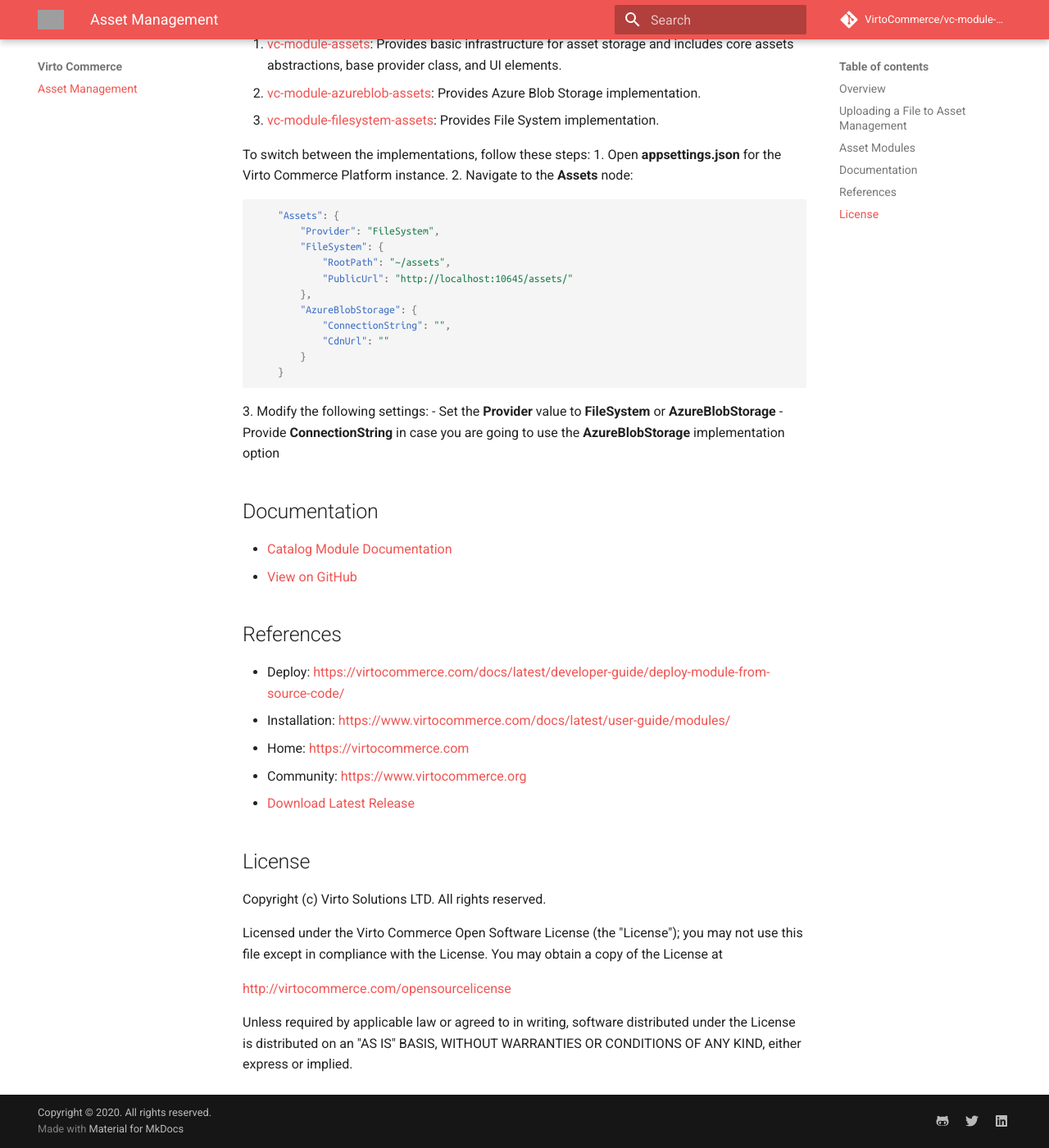
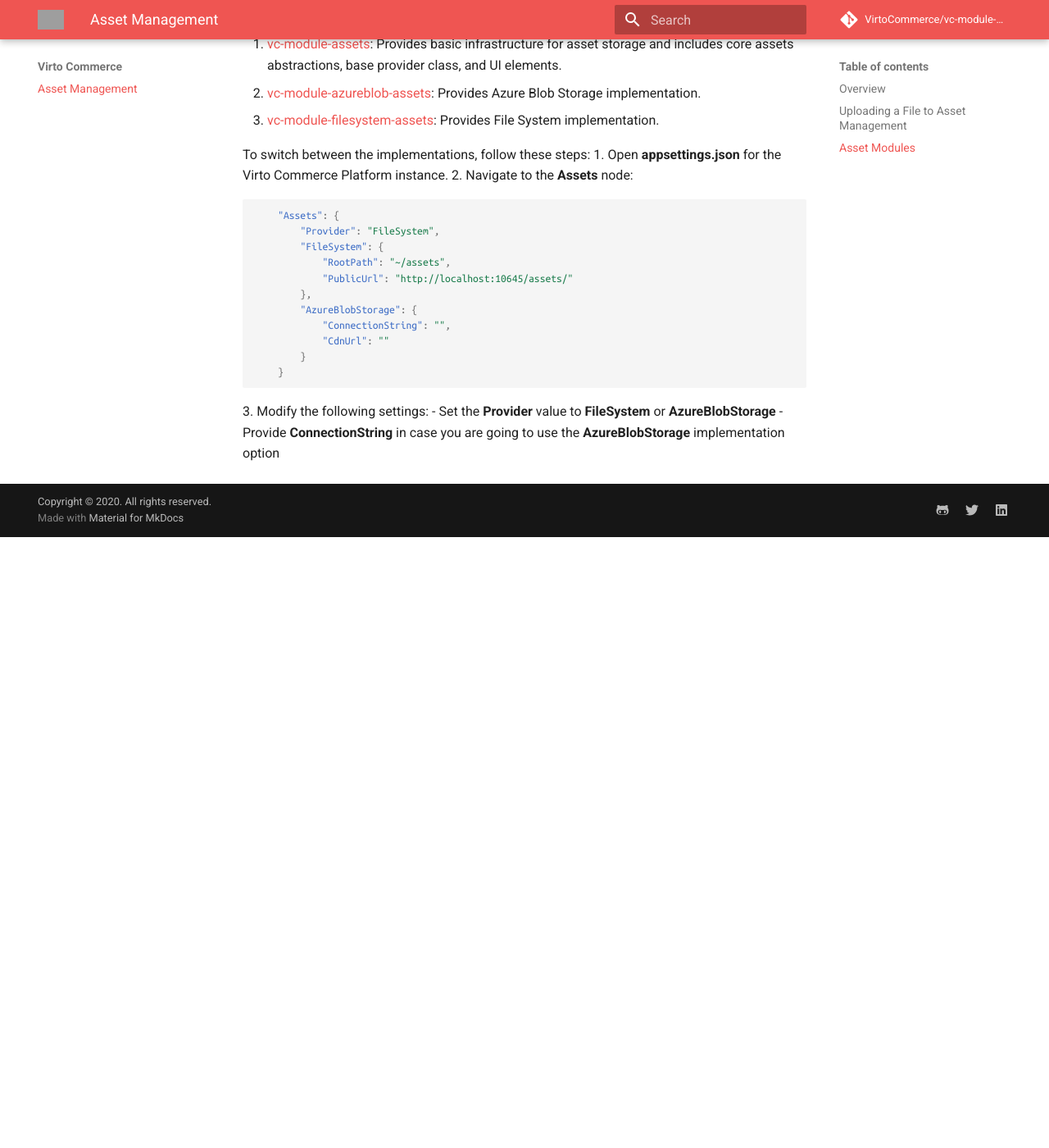
Before and after one commit to VirtoCommerce/vc-module-assets, an MkDocs documentation site: the page built from docs/index.md, in a window 1280 px wide and 1400 px high, scrolled down 1994 px. Shown: the whole window at 82% size. Built offline with MkDocs 1.6.1 and Material for MkDocs 9.7.7, drawn with Linux system fonts in a browser that asks for light colours; comment, search, counter and statistics services are not loaded; after the commit the page ends 2649 px from its top, so only the background shows below that; grey boxes are pictures that could not be loaded.

Commit message:
Revert back

```diff
--- a/docs/index.md
+++ b/docs/index.md
@@ -60,32 +60,3 @@ To switch between the implementations, follow these steps:
 3. Modify the following settings:
     - Set the **Provider** value to **FileSystem** or **AzureBlobStorage**
     - Provide **ConnectionString** in case you are going to use the **AzureBlobStorage** implementation option
-
-
-## Documentation
-* [Catalog Module Documentation](https://virtocommerce.com/docs/latest/modules/assets/)
-* [View on GitHub](docs/index.md)
-
-
-## References
-
-* Deploy: https://virtocommerce.com/docs/latest/developer-guide/deploy-module-from-source-code/
-* Installation: https://www.virtocommerce.com/docs/latest/user-guide/modules/
-* Home: https://virtocommerce.com
-* Community: https://www.virtocommerce.org
-* [Download Latest Release](https://github.com/VirtoCommerce/vc-module-catalog/releases/latest)
-
-## License
-
-Copyright (c) Virto Solutions LTD.  All rights reserved.
-
-Licensed under the Virto Commerce Open Software License (the "License"); you
-may not use this file except in compliance with the License. You may
-obtain a copy of the License at
-
-http://virtocommerce.com/opensourcelicense
-
-Unless required by applicable law or agreed to in writing, software
-distributed under the License is distributed on an "AS IS" BASIS,
-WITHOUT WARRANTIES OR CONDITIONS OF ANY KIND, either express or
-implied.
```
